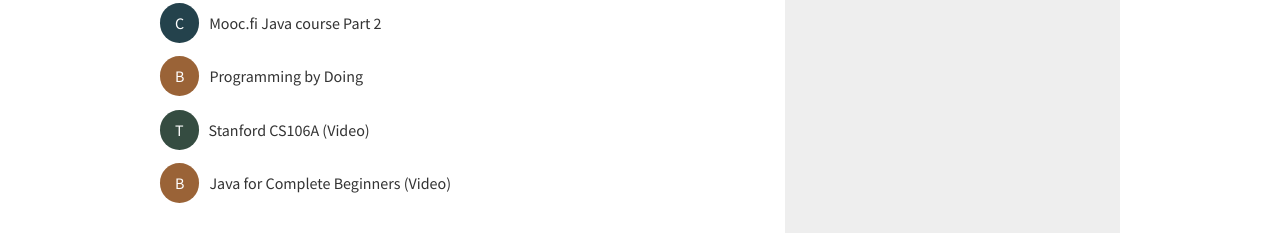
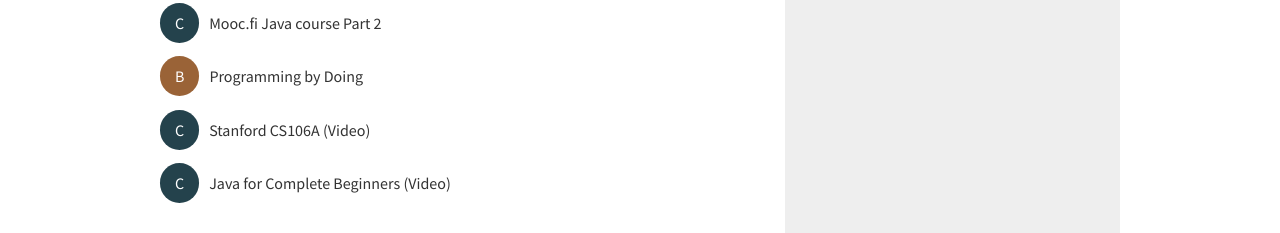
Before and after one commit to hrishi045/hrishi045.github.io, a Jekyll site: the page built from resources.html, in a window 1280 px wide. Shown: the part 1769-2002 px from the top of the page. Built offline with Jekyll 4.4.1, drawn with Linux system fonts in a browser that asks for light colours.

Commit message:
Fix Labels

```diff
--- a/resources.html
+++ b/resources.html
@@ -69,8 +69,8 @@
                 <li class="resource course"><a href="http://moocfi.github.io/courses/2013/programming-part-1/">Mooc.fi Java Course Part 1</a></li>
                 <li class="resource course"><a href="http://moocfi.github.io/courses/2013/programming-part-2/">Mooc.fi Java course Part 2</a></li>
                 <li class="resource book"><a href="https://programmingbydoing.com/">Programming by Doing</a></li>
-                <li class="resource text"><a href="https://see.stanford.edu/Course/CS106A">Stanford CS106A (Video)</a></li>
-                <li class="resource book"><a href="https://courses.caveofprogramming.com/p/java-for-complete-beginners">Java for Complete Beginners (Video)</a></li>
+                <li class="resource course"><a href="https://see.stanford.edu/Course/CS106A">Stanford CS106A (Video)</a></li>
+                <li class="resource course"><a href="https://courses.caveofprogramming.com/p/java-for-complete-beginners">Java for Complete Beginners (Video)</a></li>
             </ul>
         </section>
     </section>
```
